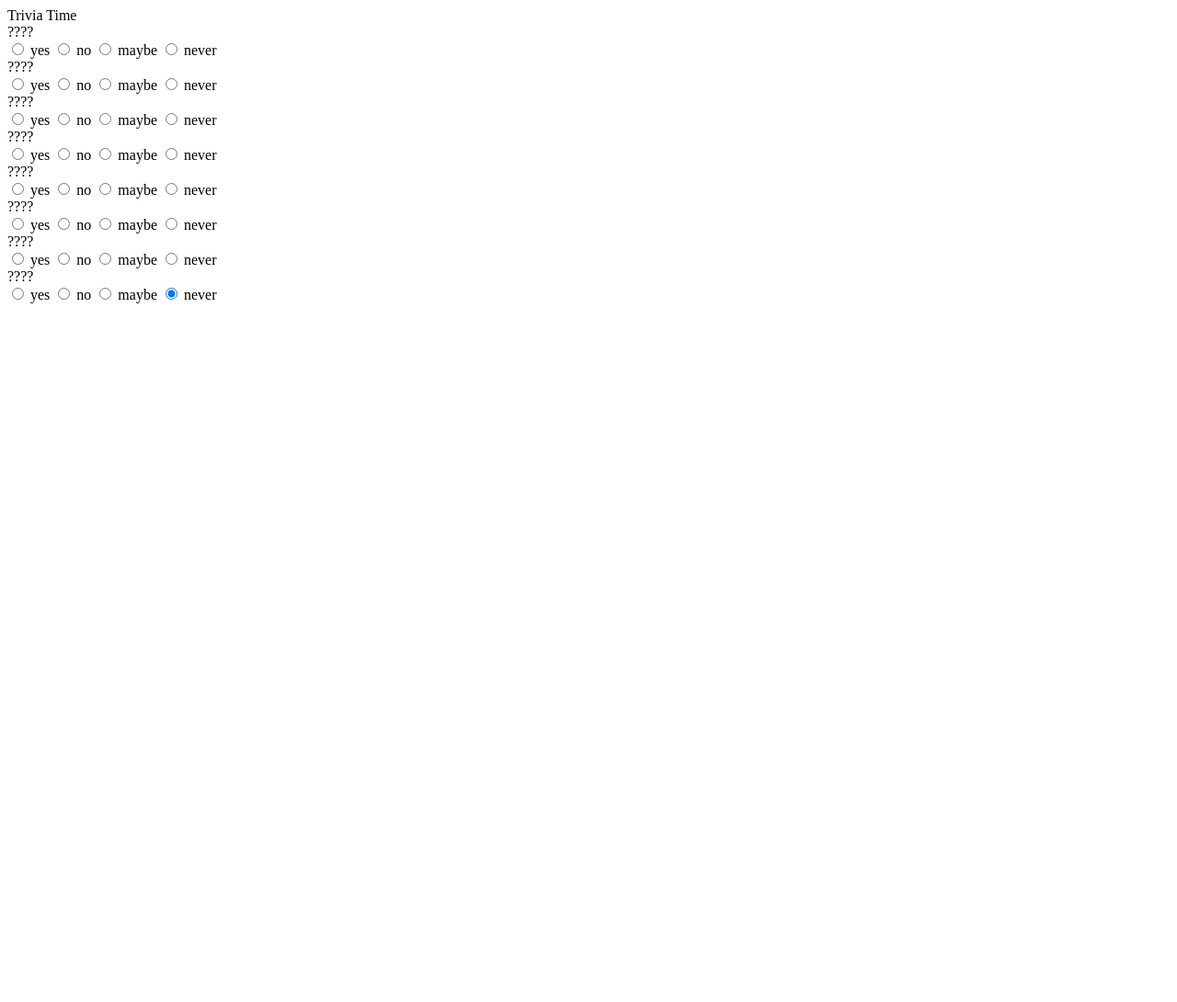
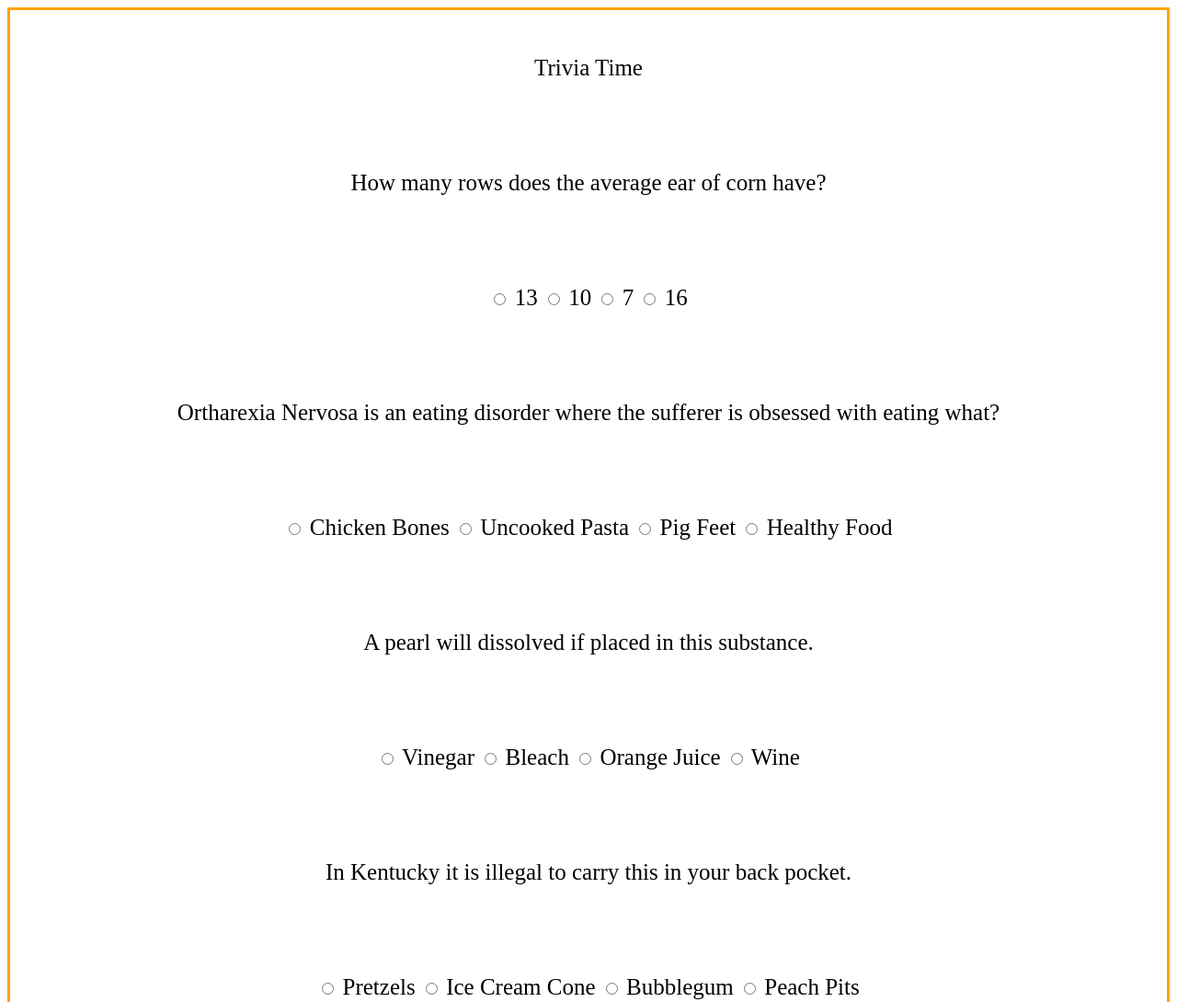
Before and after one commit to Bshields87/Unit-5-Hw-Trivia, a plain HTML site: page index.html in a window 1280 px wide. Shown: the top 1090 px of the page at 92% size. Before the commit the page ends 800 px from the top, so only its background shows below. Drawn offline with nearby package versions, Linux system fonts and the light colour scheme.

Commit message:
work
added questions and check boxes.

```diff
--- a/assets/css/style.css
+++ b/assets/css/style.css
@@ -0,0 +1,10 @@
+.container{
+display: flex;
+flex-direction: column;
+flex: wrap;
+justify-content: center;
+align-items: center;
+border: solid 3px orange;
+font-size: 25px;
+line-height: 5;
+};
--- a/index.html
+++ b/index.html
@@ -9,159 +9,163 @@
 
 </head>
 <body>
-<header>Trivia Time</header>
 
-<div class="container">
-    <div id="question1">????</div>
+        <div class="container">
+
+    <header>Trivia Time</header>
+
+    <div id="question1">How many rows does the average ear of corn have?
+    </div>
     <div id="answers1">
     <input class="form-check-input" type="radio" name="exampleRadios" id="exampleRadios1" value="option1" checked>
     <label class="form-check-label" for="exampleRadios1">
-      yes
+      13
     </label>
     <input class="form-check-input" type="radio" name="exampleRadios" id="exampleRadios1" value="option1" checked>
     <label class="form-check-label" for="exampleRadios1">
-      no
+      10
     </label>
     <input class="form-check-input" type="radio" name="exampleRadios" id="exampleRadios1" value="option1" checked>
     <label class="form-check-label" for="exampleRadios1">
-      maybe
+      7
     </label>
     <input class="form-check-input" type="radio" name="exampleRadios" id="exampleRadios1" value="option1" checked>
     <label class="form-check-label" for="exampleRadios1">
-      never
+      16
     </label>
     </div>
-    <div id="question2">????</div>
+    <div id="question2">Ortharexia Nervosa is an eating disorder where the sufferer is obsessed with eating what?
+    </div>
     <div id="answers2">
     <input class="form-check-input" type="radio" name="exampleRadios" id="exampleRadios1" value="option1" checked>
     <label class="form-check-label" for="exampleRadios1">
-      yes
+      Chicken Bones
     </label>
     <input class="form-check-input" type="radio" name="exampleRadios" id="exampleRadios1" value="option1" checked>
     <label class="form-check-label" for="exampleRadios1">
-      no
+      Uncooked Pasta
     </label>
     <input class="form-check-input" type="radio" name="exampleRadios" id="exampleRadios1" value="option1" checked>
     <label class="form-check-label" for="exampleRadios1">
-      maybe
+      Pig Feet
     </label>
     <input class="form-check-input" type="radio" name="exampleRadios" id="exampleRadios1" value="option1" checked>
     <label class="form-check-label" for="exampleRadios1">
-      never
+      Healthy Food
     </label>
     </div>
-    <div id="question3">????</div>
+    <div id="question3">A pearl will dissolved if placed in this substance.</div>
     <div id="answers3">
     <input class="form-check-input" type="radio" name="exampleRadios" id="exampleRadios1" value="option1" checked>
     <label class="form-check-label" for="exampleRadios1">
-      yes
+     Vinegar
     </label>
     <input class="form-check-input" type="radio" name="exampleRadios" id="exampleRadios1" value="option1" checked>
     <label class="form-check-label" for="exampleRadios1">
-      no
+     Bleach
     </label>
     <input class="form-check-input" type="radio" name="exampleRadios" id="exampleRadios1" value="option1" checked>
     <label class="form-check-label" for="exampleRadios1">
-      maybe
+      Orange Juice
     </label>
     <input class="form-check-input" type="radio" name="exampleRadios" id="exampleRadios1" value="option1" checked>
     <label class="form-check-label" for="exampleRadios1">
-      never
+      Wine
     </label>
    </div>
-    <div id="question4">????</div>
+    <div id="question4">In Kentucky it is illegal to carry this in your back pocket.</div>
     <div id="answers4">
     <input class="form-check-input" type="radio" name="exampleRadios" id="exampleRadios1" value="option1" checked>
     <label class="form-check-label" for="exampleRadios1">
-      yes
+      Pretzels
     </label>
     <input class="form-check-input" type="radio" name="exampleRadios" id="exampleRadios1" value="option1" checked>
     <label class="form-check-label" for="exampleRadios1">
-      no
+      Ice Cream Cone
     </label>
     <input class="form-check-input" type="radio" name="exampleRadios" id="exampleRadios1" value="option1" checked>
     <label class="form-check-label" for="exampleRadios1">
-      maybe
+      Bubblegum
     </label>
     <input class="form-check-input" type="radio" name="exampleRadios" id="exampleRadios1" value="option1" checked>
     <label class="form-check-label" for="exampleRadios1">
-      never
+      Peach Pits
     </label>
     </div>
-    <div id="question5">????</div>
+    <div id="question5">Which month is national pasta month?</div>
     <div id="answers5">
     <input class="form-check-input" type="radio" name="exampleRadios" id="exampleRadios1" value="option1" checked>
     <label class="form-check-label" for="exampleRadios1">
-      yes
+      December
     </label>
     <input class="form-check-input" type="radio" name="exampleRadios" id="exampleRadios1" value="option1" checked>
     <label class="form-check-label" for="exampleRadios1">
-      no
+      June
     </label>
     <input class="form-check-input" type="radio" name="exampleRadios" id="exampleRadios1" value="option1" checked>
     <label class="form-check-label" for="exampleRadios1">
-      maybe
+      March
     </label>
     <input class="form-check-input" type="radio" name="exampleRadios" id="exampleRadios1" value="option1" checked>
     <label class="form-check-label" for="exampleRadios1">
-      never
+      October
     </label>
     </div>
-    <div id="question6">????</div>
+    <div id="question6"> What is the least favorite pizza topping in America?</div>
     <div id="answers6">
     <input class="form-check-input" type="radio" name="exampleRadios" id="exampleRadios1" value="option1" checked>
     <label class="form-check-label" for="exampleRadios1">
-      yes
+      Pineapple
     </label>
     <input class="form-check-input" type="radio" name="exampleRadios" id="exampleRadios1" value="option1" checked>
     <label class="form-check-label" for="exampleRadios1">
-      no
+      Peas
     </label>
     <input class="form-check-input" type="radio" name="exampleRadios" id="exampleRadios1" value="option1" checked>
     <label class="form-check-label" for="exampleRadios1">
-      maybe
+      Anchovies
     </label>
     <input class="form-check-input" type="radio" name="exampleRadios" id="exampleRadios1" value="option1" checked>
     <label class="form-check-label" for="exampleRadios1">
-      never
+      Sausage
     </label>
     </div>
-    <div id="question7">????</div>
+    <div id="question7">There is a part of the human brain used specifically for detecting this smell.</div>
     <div id="answers7">
     <input class="form-check-input" type="radio" name="exampleRadios" id="exampleRadios1" value="option1" checked>
     <label class="form-check-label" for="exampleRadios1">
-      yes
+      Burning Toast
     </label>
     <input class="form-check-input" type="radio" name="exampleRadios" id="exampleRadios1" value="option1" checked>
     <label class="form-check-label" for="exampleRadios1">
-      no
+      Baking Bread
     </label>
     <input class="form-check-input" type="radio" name="exampleRadios" id="exampleRadios1" value="option1" checked>
     <label class="form-check-label" for="exampleRadios1">
-      maybe
+      Garlic
     </label>
     <input class="form-check-input" type="radio" name="exampleRadios" id="exampleRadios1" value="option1" checked>
     <label class="form-check-label" for="exampleRadios1">
-      never
+      Fried Chicken
     </label>
 </div>
-    <div id="question8">????</div>
+    <div id="question8">What was margarine clled when it was first introduced in England</div>
     <div id="answers8">
     <input class="form-check-input" type="radio" name="exampleRadios" id="exampleRadios1" value="option1" checked>
     <label class="form-check-label" for="exampleRadios1">
-      yes
+      Marge
     </label>
     <input class="form-check-input" type="radio" name="exampleRadios" id="exampleRadios1" value="option1" checked>
     <label class="form-check-label" for="exampleRadios1">
-      no
+      Move Over Butter
     </label>
     <input class="form-check-input" type="radio" name="exampleRadios" id="exampleRadios1" value="option1" checked>
     <label class="form-check-label" for="exampleRadios1">
-      maybe
+      Butterine
     </label>
     <input class="form-check-input" type="radio" name="exampleRadios" id="exampleRadios1" value="option1" checked>
     <label class="form-check-label" for="exampleRadios1">
-      never
+      Oleo
     </label>
 </div>
 </div>
```
